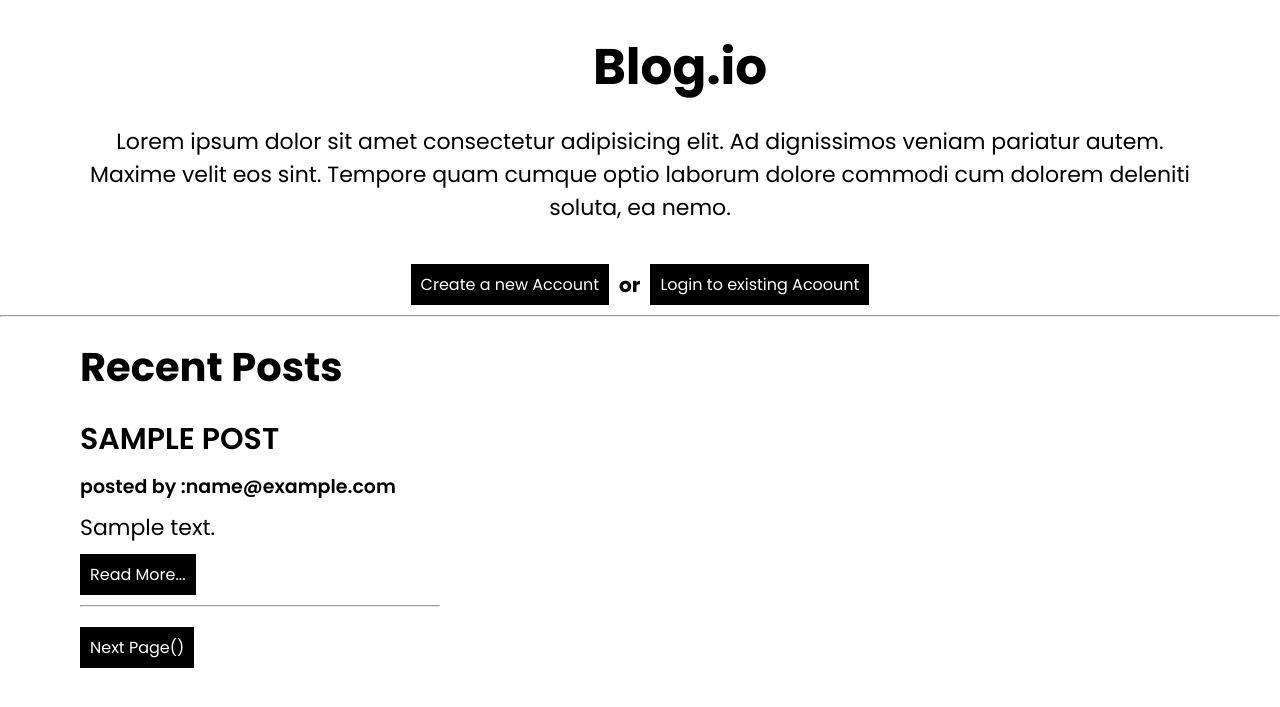
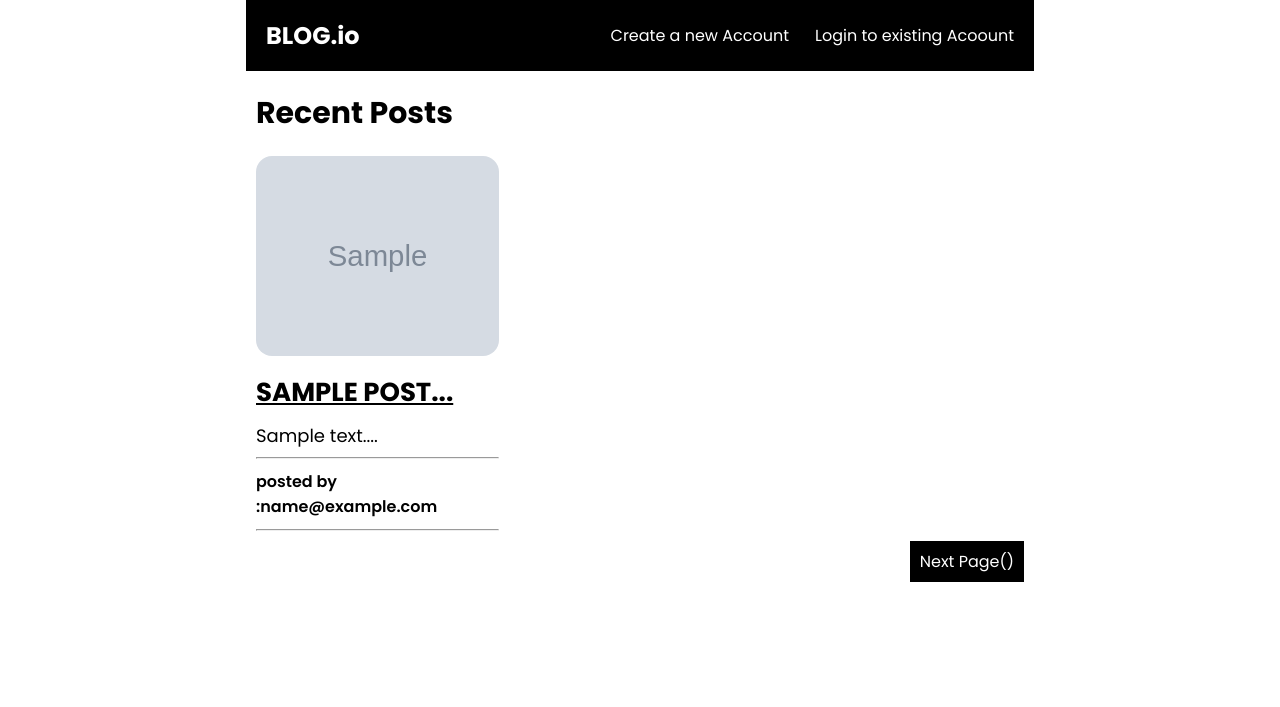
Before and after one commit to MinKhantKyawSwar/Blog-with-node-express-mongoose, a Node server app: page / in a window 1280 px wide. Shown: the top 707 px of the page. Run offline with Node 20, Linux system fonts and the light colour scheme; tables that the repository leaves empty hold one stand-in row (values such as "Sample post"); grey boxes marked "Sample" are stand-in pictures; some libraries are stand-ins or nearby versions.

Commit message:
git ui redesign

```diff
--- a/controllers/post.js
+++ b/controllers/post.js
@@ -8,7 +8,7 @@ const exPath = require("path");
 
 const fileDelete = require("../utils/fileDelete");
 
-const POST_PER_PAGE = 3;
+const POST_PER_PAGE = 6;
 
 exports.createPost = (req, res, next) => {
   const { title, description } = req.body;
@@ -89,7 +89,7 @@ exports.renderHomePage = (req, res, next) => {
     .then((totalPostCount) => {
       totalPostNumber = totalPostCount;
       return Post.find()
-        .select("title description")
+        .select("title description imgUrl")
         .populate("userId", "email")
         .skip((pageNumber - 1) * POST_PER_PAGE)
         .limit(POST_PER_PAGE)
@@ -101,9 +101,9 @@ exports.renderHomePage = (req, res, next) => {
         res.render("home", {
           title: "Homepage",
           postsArr: posts,
-          currentUserEmail: req.session.userInfo
-            ? req.session.userInfo.email
-            : "",
+          // currentUserEmail: req.session.userInfo
+          //   ? req.session.userInfo.email
+          //   : "",
           currentPage: pageNumber,
           hasNextPage: POST_PER_PAGE * pageNumber < totalPostNumber,
           hasPreviousPage: pageNumber > 1,
--- a/public/css/styles.css
+++ b/public/css/styles.css
@@ -4,40 +4,53 @@
   padding: 0;
   font-family: "Poppins", sans-serif;
 }
-.header {
+/* global variable*/
+a {
+  display: block;
+  margin: 10px 0;
+  color: #fff;
+  background-color: #000;
+  padding: 8px 10px;
+  width: fit-content;
+  text-decoration: none;
+}
+/* for title */
+.post-box a {
+  color: black;
+  background-color: transparent;
+  padding: 0 0;
+  width: fit-content;
+  text-decoration: underline;
+}
+/* for go back button in detail*/
+.gb-btn{
+  width: 150px;
+  margin: 0 0;
   text-align: center;
-  margin: 30px 0;
-  padding: 0 80px;
 }
-.hr {
-  margin: 20px auto;
-  width: 80%;
-}
-.header h1 {
-  font-size: 50px;
-}
-.header p {
-  font-size: 22px;
-}
-.pl-80 {
-  padding-left: 80px;
-}
-.login-div,
-.login-div div {
+nav{
+  width: 60%;
+  margin: 0 auto;
   display: flex;
   align-items: center;
-  justify-content: center;
+  justify-content: space-between;
+  background-color: black;
+  padding: 0 10px;
 }
-.login-div div {
-  gap: 10px;
+
+nav div {
+  display: flex;
+  align-items: center;
+  gap: 6px;
 }
-.login-div div span {
-  font-size: 20px;
-  font-weight: bold;
+
+.header{
+  width: 60%;
+  margin: 0 auto;
 }
+
 .title {
-  font-size: 40px;
-  padding-left: 80px;
+  font-size: 30px;
   margin-bottom: 20px;
   margin-top: 20px;
 }
@@ -47,22 +60,28 @@
 .post-container {
   display: grid;
   grid-template-columns: repeat(3, 1fr);
-  padding: 0 80px;
   gap: 20px;
 }
 .post-box {
   flex: 1;
 }
+.post-box-img{
+  width: 100%;
+  height: 200px;
+  object-fit: cover;
+  border-radius: 16px;
+}
 .post-title {
-  font-size: 30px;
+  font-size: 26px;
   text-transform: uppercase;
-  font-weight: 600;
+  font-weight: bold;
 }
 .post-des {
-  font-size: 22px;
+  font-size: 18px;
+  margin-bottom: 8px;
 }
 .post-email {
-  font-size: 19px;
+  font-size: 16px;
   margin: 10px 0;
   font-weight: 600;
 }
@@ -71,18 +90,18 @@
   margin: auto;
   padding: 20px 0;
 }
-.details div {
+.details .deatils-first{
   display: flex;
   align-items: center;
   justify-content: space-between;
+  margin-bottom: 40px;
 }
 .details h1 {
-  font-size: 44px;
-  margin-bottom: 40px;
+  font-size: 30px;
 }
 .details img {
   width: 100%;
-  height: 30rem;
+  height: 400px;
   object-fit: cover;
 }
 .details .des {
@@ -94,13 +113,45 @@
 .tmp {
   margin: 4px 0;
   font-weight: 500;
+  font-size: 18px;
+  display: flex;
+  align-items: center;
+  gap: 10px;
+}
+.tmp i{
+  font-size: 20px;
+}
+.details-sec{
+  display: flex;
+  justify-content: space-between;
+  align-items: flex-end;
+}
+.details-sec a{
+  margin: 0;
+  color: #000;
+  background-color: transparent;
+  padding: 0;
+  width: fit-content;
+  text-decoration: none;
+  margin-bottom: 8px;
+}
+.details .down-ic{
+  font-size: 40px;
+}
+.action-div{
+  width: 100%;
+  display: flex;
+  align-items: center;
+  justify-content: center;
+  gap: 10px;
+  flex-direction: row-reverse;
 }
 
 .paginate {
   display: flex;
   align-items: center;
   justify-content: space-between;
-  padding: 10px 80px 10px 80px;
+  flex-direction: row-reverse;
 }
 
 .four {
--- a/views/addPost.ejs
+++ b/views/addPost.ejs
@@ -1,8 +1,7 @@
 <%- include("./includes/head") %>
 
     <section class="mx-auto">
-      <a href="/">Go back home</a>
-      <h1 class="title form-title">Add a new post here!</h1>
+      <h1 class="title">Add a new post here!</h1>
       <% if(errorMsg){  %>
         <p class="msg-box"><%= errorMsg %></p>
         <% }  %>
--- a/views/auth/login.ejs
+++ b/views/auth/login.ejs
@@ -1,6 +1,5 @@
 <%- include("../includes/head") %>
 <section class="mx-auto">
-    <a href="/">Go back home</a>
     <h1 class="title">Login Account!</h1>
     <% if(errorMsg.length){  %>
       <p class="msg-box"><%= errorMsg %></p>
--- a/views/auth/newpassword.ejs
+++ b/views/auth/newpassword.ejs
@@ -1,6 +1,5 @@
 <%- include("../includes/head") %>
 <section class="mx-auto">
-    <a href="/">Go back home</a>
     <h1 class="title">Change new password!</h1>
     <% if(errorMsg.length){  %>
       <p class="msg-box"><%= errorMsg %></p>
--- a/views/auth/register.ejs
+++ b/views/auth/register.ejs
@@ -1,6 +1,5 @@
 <%- include("../includes/head") %>
 <section class="mx-auto">
-    <a href="/">Go back home</a>
     <h1 class="title">Register now!</h1>
     <% if(errorMsg.length){  %>
       <p class="msg-box"><%= errorMsg %></p>
--- a/views/auth/reset.ejs
+++ b/views/auth/reset.ejs
@@ -1,6 +1,5 @@
 <%- include("../includes/head") %>
 <section class="mx-auto">
-    <a href="/login">Go back Login</a>
     <h1 class="title">Reset Password!</h1>
     <% if(errorMsg.length){  %>
       <p class="msg-box"><%= errorMsg %></p>
--- a/views/editPost.ejs
+++ b/views/editPost.ejs
@@ -1,7 +1,6 @@
 <%- include("./includes/head") %>
 
     <section class="mx-auto">
-      <a href="/">Go back home</a>
       <h1 class="title form-title">Add a new post here!</h1>
       <% if(errorMsg){  %>
         <p class="msg-box"><%= errorMsg %></p>
--- a/views/home.ejs
+++ b/views/home.ejs
@@ -1,38 +1,8 @@
 <%- include("./includes/head") %>
 <section class="header">
-  <h1 class="title">Blog.io</h1>
-  <p>
-    Lorem ipsum dolor sit amet consectetur adipisicing elit. Ad dignissimos
-    veniam pariatur autem. Maxime velit eos sint. Tempore quam cumque optio
-    laborum dolore commodi cum dolorem deleniti soluta, ea nemo.
-  </p>
-</section>
-<% if(isLogin){ %>
-<div class="login-div">
-  <div>
-    <a href="/admin/create-post"
-      >Add a new post as <%= currentUserEmail ? currentUserEmail :"" %></a
-    >
-    <span>or</span>
-    <form action="/logout" method="post">
-      <input hidden value="<%= csrfToken %>" name="_csrf" />
-      <button>Logout</button>
-    </form>
-  </div>
-</div>
-<% } else { %>
-<div class="login-div">
-  <div>
-    <a href="/register">Create a new Account</a>
-    <span>or</span>
-    <a href="/login">Login to existing Acoount</a>
-  </div>
-</div>
-<% } %>
-<hr />
 <h1 class="title">Recent Posts</h1>
 <% if(postsArr.length === 0 && isLogin) { %>
-<div class="pl-80">
+<div>
   <h4>Nothing to see ?</h4>
   <p>Create a new post now !!!</p>
   <a href="/admin/create-post">Create a new post</a>
@@ -41,10 +11,11 @@
 <div class="post-container">
   <% for(let post of postsArr) { %>
   <div class="post-box">
-    <p class="post-title"><%= post.title %></p>
+    <img src="<%= '/' + post.imgUrl %>" alt="<%= post.title %>" class="post-box-img">
+    <a class="post-title" href="/post/<%= post._id %>"><%= post.title.substr(0,30) %>...</a>
+    <p class="post-des"><%= post.description.substr(0,80)%>...</p>
+    <hr>
     <p class="post-email">posted by :<%= post.userId.email %></p>
-    <p class="post-des"><%= post.description.substr(0,100)%></p>
-    <a class="btn" href="/post/<%= post._id %>">Read More...</a>
     <hr />
   </div>
   <% } %>
@@ -52,10 +23,11 @@
 <div class="paginate">
   <% if(!hasNextPage && currentPage === 1) {%>
   <a href="/?page=2">Next Page(<% nextPage %>)</a>
-  <%}%> <%if(hasPreviousPage){%>
+  <%}%> <%if(hasNextPage){%>
+    <a href="/?page=<%= nextPage %>">Next Page(<%= nextPage %>)</a>
+  <%}%>
+  <%if(hasPreviousPage){%>
   <a href="/?page=<%= previousPage %>">Previous Page(<%= previousPage %>)</a>
-  <%}%> <%if(hasNextPage){%>
-  <a href="/?page=<%= nextPage %>">Next Page(<%= nextPage %>)</a>
   <%}%>
 </div>
 <%- include("./includes/foot") %>
--- a/views/includes/head.ejs
+++ b/views/includes/head.ejs
@@ -4,7 +4,27 @@
     <meta charset="UTF-8" />
     <meta name="viewport" content="width=device-width, initial-scale=1.0" />
     <title><%= title %></title>
+    <link rel="stylesheet" href="https://cdnjs.cloudflare.com/ajax/libs/font-awesome/6.5.2/css/all.min.css" integrity="sha512-SnH5WK+bZxgPHs44uWIX+LLJAJ9/2PkPKZ5QiAj6Ta86w+fsb2TkcmfRyVX3pBnMFcV7oQPJkl9QevSCWr3W6A==" crossorigin="anonymous" referrerpolicy="no-referrer" />
     <link rel="stylesheet" href="/css/styles.css" />
   </head>
   <body></body>
-</html>
+<nav>
+  <h1>
+    <a href="/">BLOG.io</a>
+  </h1>
+  <div class="right-side">
+    <% if(isLogin){ %>
+           <a href="/admin/create-post">Create Post</a>
+           <a href="/admin/view-profile">
+              Profile
+           </a>
+          <form action="/logout" method="post">
+            <input hidden value="<%= csrfToken %>" name="_csrf" />
+            <button>Logout</button>
+          </form>
+    <% } else { %>
+        <a href="/register">Create a new Account</a>
+        <a href="/login">Login to existing Acoount</a>
+    <% } %>
+  </div>
+</nav>
```
Also changed, not shown: views/details.ejs (+15 -13 lines).
